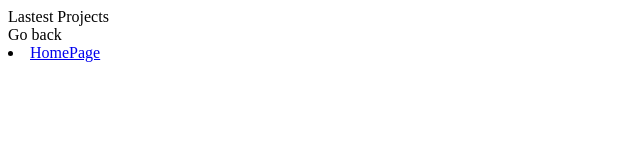
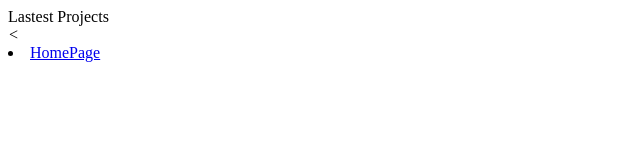
Before and after one commit to Carsonblaker/projects, a plain HTML site: page index.html in a window 1280 px wide. Shown: the full height of the page, 0-640 px from the left. Drawn offline with Linux system fonts and the light colour scheme.

Commit message:
Update index.html

```diff
--- a/index.html
+++ b/index.html
@@ -8,6 +8,6 @@
 <body>
 </h1>Lastest Projects</h1>
 
-<footer>Go back</footer>
+<footer><i> < </i></footer>
 <li><a href="https://carsonblaker.github.io/carsonblaker.gitbub.io-portfolio/">HomePage</a></li>
 <html>
```
